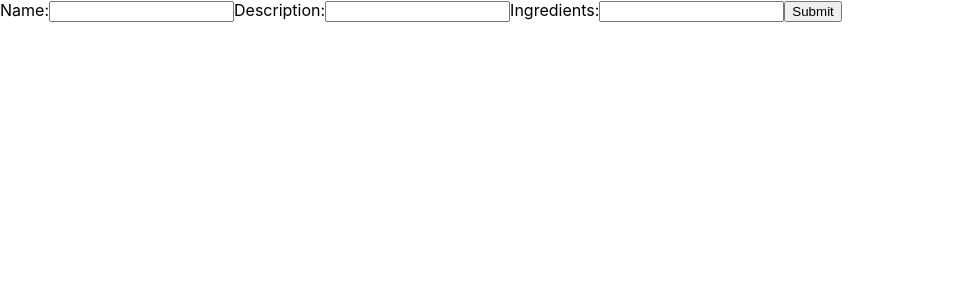
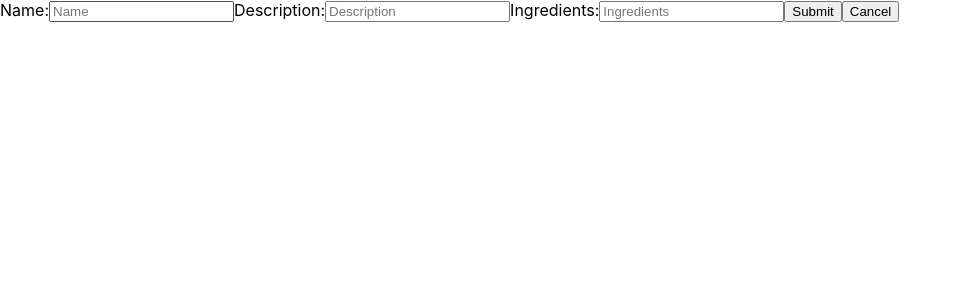
Before and after one commit to tdegand/Recipe-project, a React (Create React App) app in the folder degandt-project/: page /recipe/add in a window 1280 px wide. Shown: the top 300 px of the page, without its empty margins (0-961 px from the left). Built offline with nearby package versions, Linux system fonts and the light colour scheme; no server answers.

Commit message:
Making progress. Post request works on front end but returning 400 request. Trying to figure out why

```diff
--- a/degandt-project/src/App.js
+++ b/degandt-project/src/App.js
@@ -16,8 +16,8 @@ class App extends Component {
     recipes: []
   }
 
-  componentDidMount(){
-    axios.get(`http://localhost:5000/api/recipes`)
+  async componentDidMount(){
+    await axios.get(`http://localhost:5000/api/recipes`)
     .then(data => {
       const recipes = data.data.recipes;
       console.log(recipes)
@@ -30,7 +30,6 @@ class App extends Component {
       <Router>
         <div className="App">
           <div className="container">
-            <div>
               <Switch>
                 {/*Path for home page */}
                 <Route
@@ -39,7 +38,7 @@ class App extends Component {
                 />
                 {/*Path for update form */}
                 <Route
-                exact path="/recipe/:id"
+                exact path="/recipe/update/:id"
                 render={() => (<UpdateForm recipes={this.state.recipes}/>)}
                 />
                 {/*Path for creation form */}
@@ -48,7 +47,6 @@ class App extends Component {
                 render={() => (<NewForm />)}
                 />
               </Switch>
-            </div>
           </div>
         </div>
       </Router>
--- a/degandt-project/src/components/newForm.js
+++ b/degandt-project/src/components/newForm.js
@@ -1,37 +1,35 @@
-import Axios from "axios";
+import axios from "axios";
 import React, { useState } from "react";
-import { withRouter } from "react-router-dom";
+import { Link, withRouter } from "react-router-dom";
 
  const NewForm = () => {
 
     const [values, setValues] = useState({
         name: '',
         description: '',
-        ingredients: '',
+        ingredient: '',
     });
-
-    const [submitted, setSubmitted] = useState(false);
 
     const handleSubmit = (e) => {
         e.preventDefault();
-        const newRecipe = {
-            name: this.state.name,
-            description: this.state.description,
-            ingredient: this.state.description
+        axios.post (`http://localhost:5000/api/recipes`, { ...values },
+        {
+        headers: {
+            'Content-Type': 'application/x-www-form-urlencoded; charset=UTF-8'
         }
-
-        Axios.post (`localhost:5000/api/recipes`, { newRecipe })
+        })
         .then(res => {
             console.log(res);
-            console.log(res.data);
+            console.log(res.data.json);
         })
+        .catch(res => console.log('error', res))
     }
 
     const handleNameInputChange = (event) => {
         event.persist();
         setValues((values) => ({
             ...values,
-            firstName: event.target.value,
+            name: event.target.value,
         }));
     };
 
@@ -39,7 +37,7 @@ import { withRouter } from "react-router-dom";
         event.persist();
         setValues((values) => ({
             ...values,
-            firstName: event.target.value,
+            description: event.target.value,
         }));
     };
 
@@ -47,16 +45,16 @@ import { withRouter } from "react-router-dom";
         event.persist();
         setValues((values) => ({
             ...values,
-            firstName: event.target.value,
+            ingredient: event.target.value,
         }));
     };
 
 
         return(
             <form className="search-form" onSubmit={handleSubmit}>
-                <label for="name">
+                <label>
                     Name:
-                </label>
+
                 <input
                     type="text"
                     name="name"
@@ -65,29 +63,35 @@ import { withRouter } from "react-router-dom";
                     value={values.name}
                     onChange={handleNameInputChange}
                 />
-                <label for="description">
+                </label>
+                <label>
                     Description:
-                </label>
+
                 <input
                     type="text"
                     name="description"
-                    placeholder="description"
+                    placeholder="Description"
                     required
                     value={values.description}
                     onChange={handleDescriptionInputChange}
                 />
-                <label for="ingredients">
+                </label>
+                <label>
                     Ingredients:
-                </label>
+
                 <input
                     type="text"
                     name="ingredients"
-                    placeholder="ingredients"
+                    placeholder="Ingredients"
                     required
-                    value={values.ingredients}
+                    value={values.ingredient}
                     onChange={handleIngredientsInputChange}
                 />
-                <button type="submit" className="submit-button">Submit</button>
+                </label>
+                <button type="submit">Submit</button>
+                <Link to="/">
+                    <button>Cancel</button>
+                </Link>
             </form>
         )
 }
--- a/degandt-project/src/components/recipeItem.js
+++ b/degandt-project/src/components/recipeItem.js
@@ -8,7 +8,7 @@ const Recipe = props => {
                 <h2>{props.name}</h2>
                 <p>{props.description}</p>
                 <p>{props.ingredients}</p>
-                <Link to={`/recipe/${props.id}`}>
+                <Link to={`/recipe/update/${props.id}`}>
                     <button>Update</button>
                 </Link>
                 <button>Delete</button>
--- a/degandt-project/src/components/updateForm.js
+++ b/degandt-project/src/components/updateForm.js
@@ -1,4 +1,5 @@
 import React, { Component } from 'react';
+import { Link, withRouter } from "react-router-dom";
 
 class UpdateForm extends Component {
 
@@ -25,27 +26,27 @@ class UpdateForm extends Component {
         render() {
             return(
                 <form className="search-form">
-                    <label for="name">
+                    {/* <label for="name">
                         Name:
-                    </label>
+                    </label> */}
                     <input
                         type="text"
                         name="name"
                         placeholder={this.props.name}
                         required
                     />
-                    <label for="description">
+                    {/* <label for="description">
                         Description:
-                    </label>
+                    </label> */}
                     <input
                         type="text"
                         name="description"
                         placeholder={this.props.description}
                         required
                     />
-                    <label for="ingredients">
+                    {/* <label for="ingredients">
                         Ingredients:
-                    </label>
+                    </label> */}
                     <input
                         type="text"
                         name="ingredients"
@@ -53,6 +54,9 @@ class UpdateForm extends Component {
                         required
                     />
                     <button type="submit" className="submit-button">Submit</button>
+                    <Link to="/">
+                        <button>Cancel</button>
+                    </Link>
                 </form>
             )
         }
```
Also changed, not shown: 1 other file (tests, documents, lock files or other folders).
